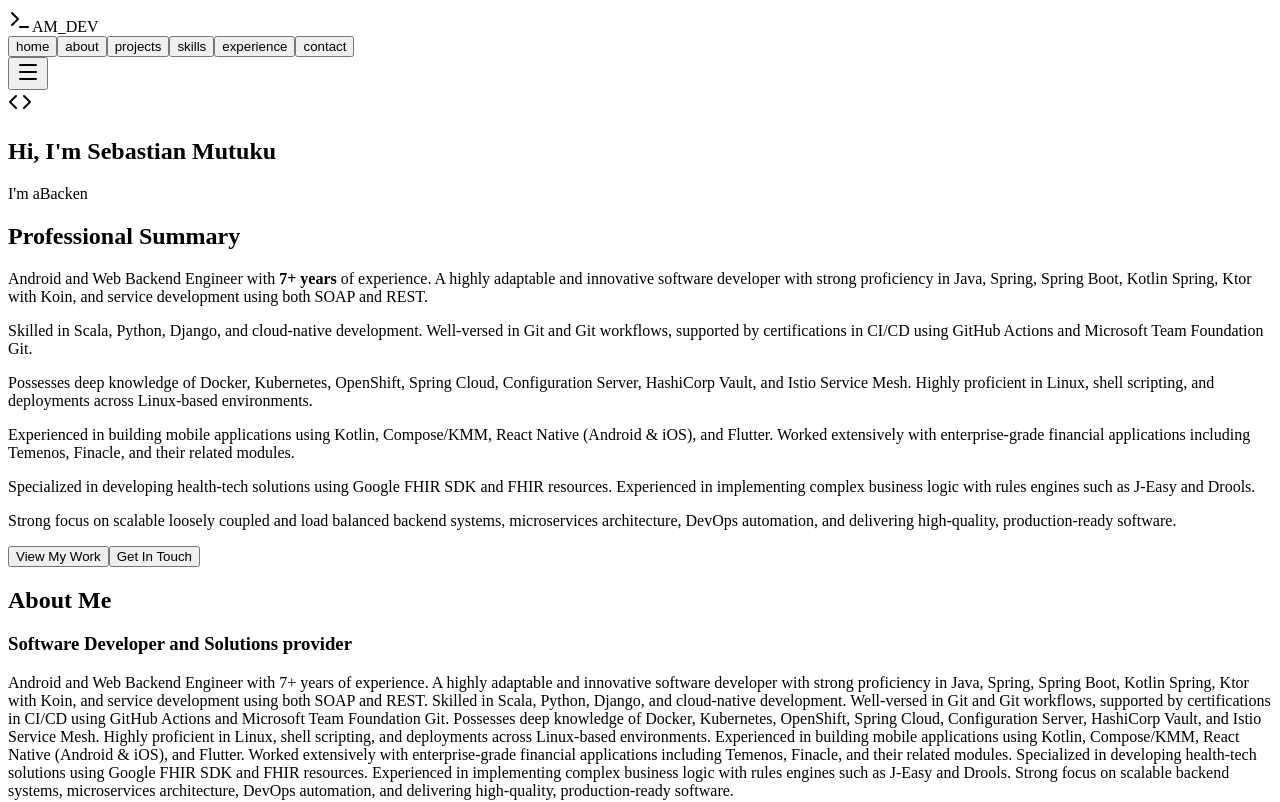
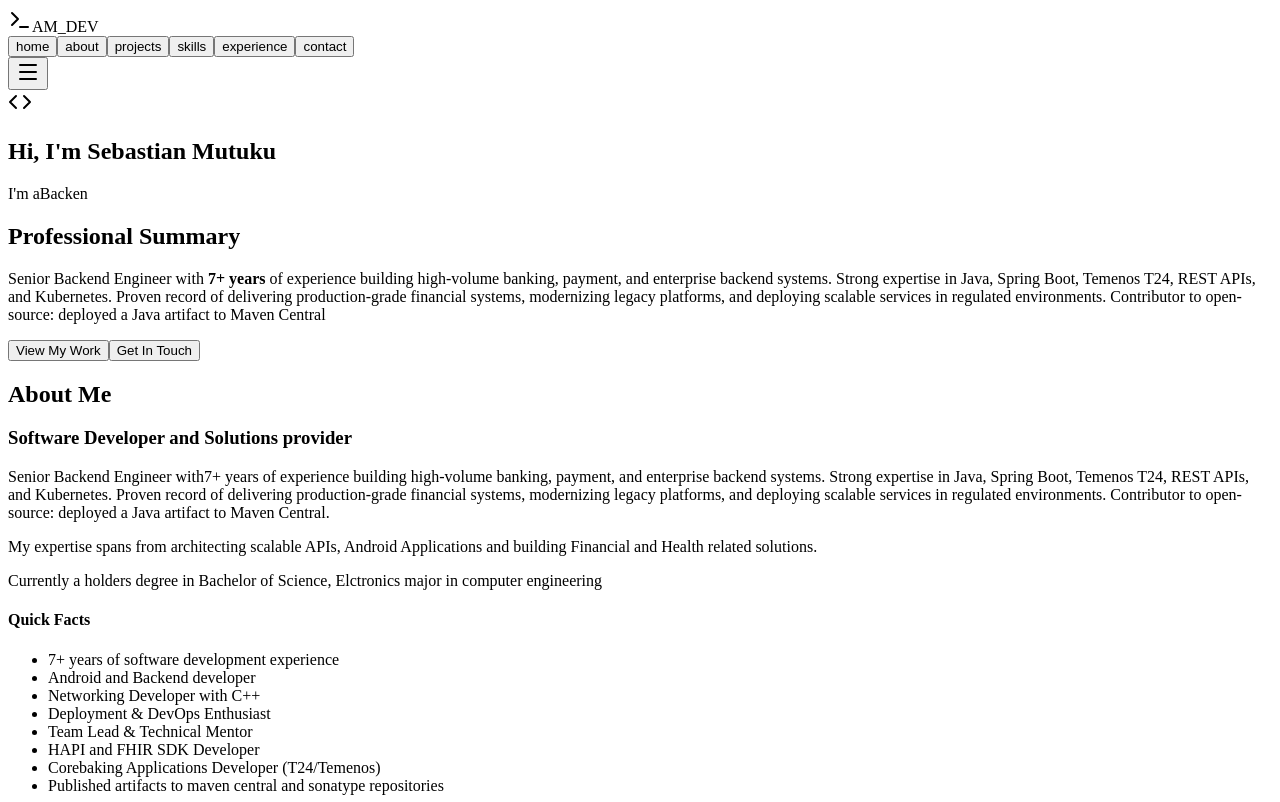
Before and after one commit to SebaMutuku/sebamutuku-portfolio, a React (Create React App) app: page / in a window 1280 px wide. Shown: the top 802 px of the page. Built offline with nearby package versions, Linux system fonts and the light colour scheme.

Commit message:
Fix profile summary

```diff
--- a/src/Portfolio.jsx
+++ b/src/Portfolio.jsx
@@ -463,36 +463,11 @@ export default function DeveloperPortfolio() {
           <div className="text-[1.25rem] leading-relaxed text-gray-300 w-4xl mx-auto mb-12 space-y-6">
             <h2 className="text-2xl font-semibold text-gray-300">Professional Summary</h2>
             <p>
-              Android and Web Backend Engineer with <b>{years}+ years</b> of experience. A highly adaptable and
-              innovative software developer with strong proficiency in Java, Spring, Spring Boot, Kotlin Spring, Ktor
-              with Koin, and service development using both SOAP and REST.
-            </p>
-
-            <p>
-              Skilled in Scala, Python, Django, and cloud-native development. Well-versed in Git and Git workflows,
-              supported by certifications in CI/CD using GitHub Actions and Microsoft Team Foundation Git.
-            </p>
-
-            <p>
-              Possesses deep knowledge of Docker, Kubernetes, OpenShift, Spring Cloud, Configuration Server, HashiCorp
-              Vault, and Istio Service Mesh. Highly proficient in Linux, shell scripting, and deployments across
-              Linux-based environments.
-            </p>
-
-            <p>
-              Experienced in building mobile applications using Kotlin, Compose/KMM, React Native (Android & iOS), and
-              Flutter. Worked extensively with enterprise-grade financial applications including Temenos, Finacle, and
-              their related modules.
-            </p>
-
-            <p>
-              Specialized in developing health-tech solutions using Google FHIR SDK and FHIR resources. Experienced in
-              implementing complex business logic with rules engines such as J-Easy and Drools.
-            </p>
-
-            <p>
-              Strong focus on scalable loosely coupled and load balanced backend systems, microservices architecture,
-              DevOps automation, and delivering high-quality, production-ready software.
+              Senior Backend Engineer with <b>{years}+ years</b> of experience building high-volume banking, payment,
+              and enterprise backend systems. Strong expertise in Java, Spring Boot, Temenos T24, REST APIs, and
+              Kubernetes. Proven record of delivering production-grade financial systems, modernizing legacy platforms,
+              and deploying scalable services in regulated environments. Contributor to open-source: deployed a Java
+              artifact to Maven Central
             </p>
           </div>
 
@@ -523,19 +498,11 @@ export default function DeveloperPortfolio() {
             <div>
               <h3 className="text-2xl font-bold text-emerald-400 mb-4">Software Developer and Solutions provider</h3>
               <p className="text-gray-300 mb-4 leading-relaxed text-justify">
-                Android and Web Backend Engineer with {years}+ years of experience. A highly adaptable and innovative
-                software developer with strong proficiency in Java, Spring, Spring Boot, Kotlin Spring, Ktor with Koin,
-                and service development using both SOAP and REST. Skilled in Scala, Python, Django, and cloud-native
-                development. Well-versed in Git and Git workflows, supported by certifications in CI/CD using GitHub
-                Actions and Microsoft Team Foundation Git. Possesses deep knowledge of Docker, Kubernetes, OpenShift,
-                Spring Cloud, Configuration Server, HashiCorp Vault, and Istio Service Mesh. Highly proficient in Linux,
-                shell scripting, and deployments across Linux-based environments. Experienced in building mobile
-                applications using Kotlin, Compose/KMM, React Native (Android & iOS), and Flutter. Worked extensively
-                with enterprise-grade financial applications including Temenos, Finacle, and their related modules.
-                Specialized in developing health-tech solutions using Google FHIR SDK and FHIR resources. Experienced in
-                implementing complex business logic with rules engines such as J-Easy and Drools. Strong focus on
-                scalable backend systems, microservices architecture, DevOps automation, and delivering high-quality,
-                production-ready software.
+                Senior Backend Engineer with{years}+ years of experience building high-volume banking, payment, and
+                enterprise backend systems. Strong expertise in Java, Spring Boot, Temenos T24, REST APIs, and
+                Kubernetes. Proven record of delivering production-grade financial systems, modernizing legacy
+                platforms, and deploying scalable services in regulated environments. Contributor to open-source:
+                deployed a Java artifact to Maven Central.
               </p>
               <p className="text-gray-300 mb-4 leading-relaxed text-justify">
                 My expertise spans from architecting scalable APIs, Android Applications and building Financial and
```
